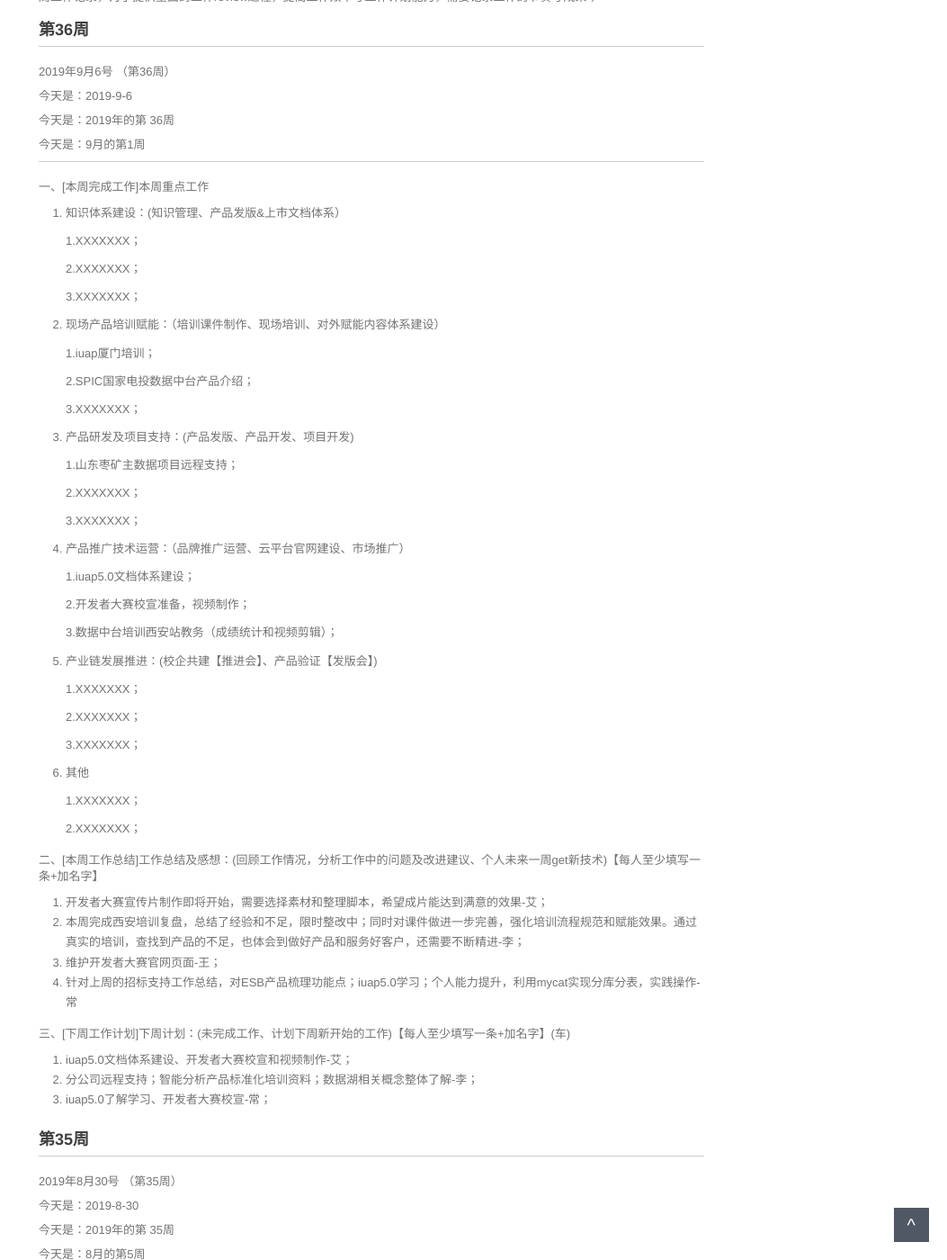
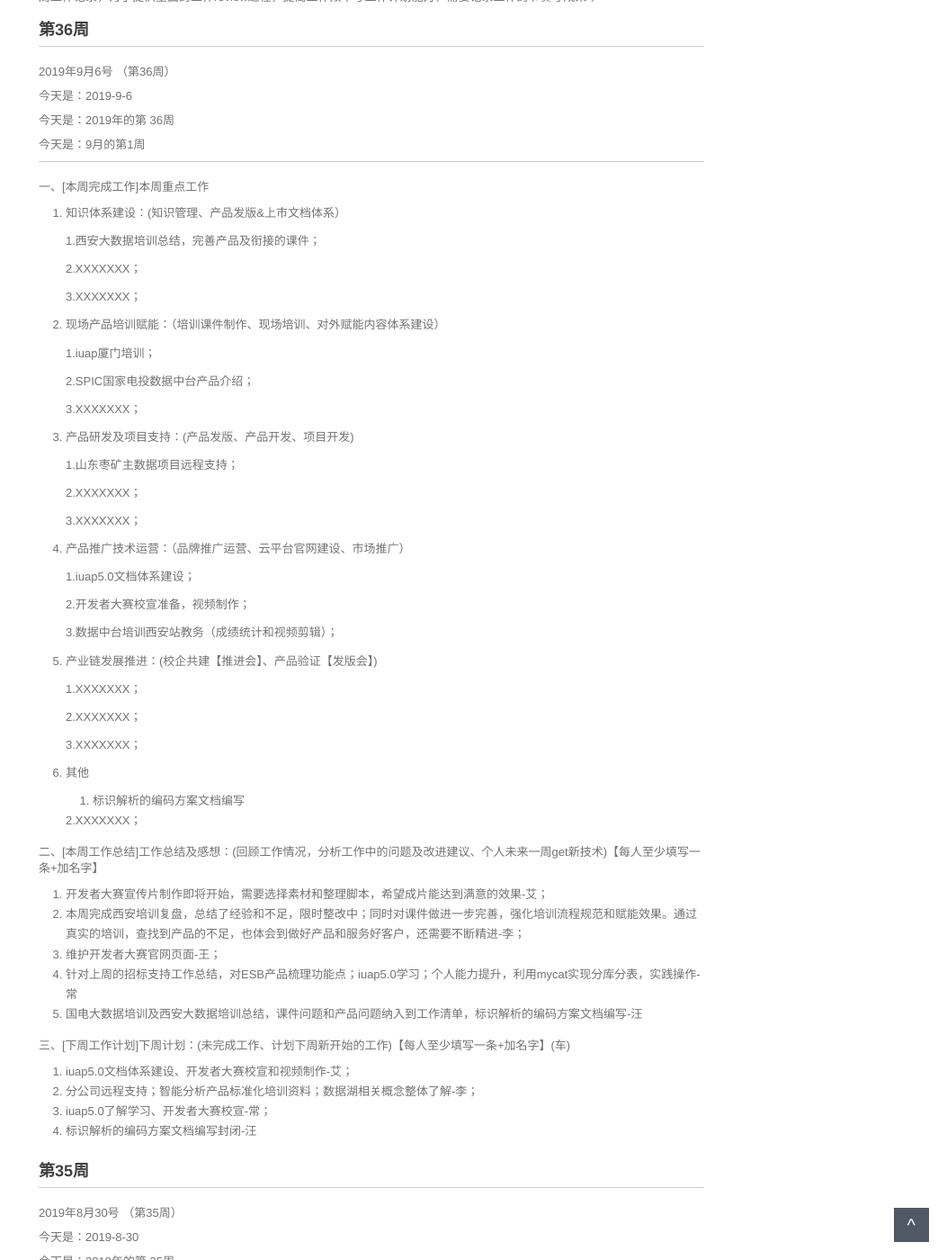
Before and after one commit to walllFlower/blog, a Jekyll site: the page built from _posts/2018-07-17-day_report_cxz.md, in a window 1280 px wide and 1400 px high, scrolled down 310 px. Shown: the whole window at 90% size, without its empty margins (227-1280 px from the left). Built offline with Jekyll 4.4.1, drawn with Linux system fonts in a browser that asks for light colours; comment, search, counter and statistics services are not loaded.

Commit message:
Update 2018-07-17-day_report_cxz.md

```diff
--- a/_posts/2018-07-17-day_report_cxz.md
+++ b/_posts/2018-07-17-day_report_cxz.md
@@ -26,7 +26,7 @@ categories: 技术运营工作周报
 
 1. 知识体系建设：(知识管理、产品发版&上市文档体系）
 
-    1.XXXXXXX；
+    1.西安大数据培训总结，完善产品及衔接的课件；
 
     2.XXXXXXX；
 
@@ -67,7 +67,7 @@ categories: 技术运营工作周报
 
 6. 其他
 
-    1.XXXXXXX；
+    1. 标识解析的编码方案文档编写
 
     2.XXXXXXX；
 
@@ -77,12 +77,14 @@ categories: 技术运营工作周报
 2. 本周完成西安培训复盘，总结了经验和不足，限时整改中；同时对课件做进一步完善，强化培训流程规范和赋能效果。通过真实的培训，查找到产品的不足，也体会到做好产品和服务好客户，还需要不断精进-李；
 3. 维护开发者大赛官网页面-王；
 4. 针对上周的招标支持工作总结，对ESB产品梳理功能点；iuap5.0学习；个人能力提升，利用mycat实现分库分表，实践操作-常
+5. 国电大数据培训及西安大数据培训总结，课件问题和产品问题纳入到工作清单，标识解析的编码方案文档编写-汪
 
 三、[下周工作计划]下周计划：(未完成工作、计划下周新开始的工作)【每人至少填写一条+加名字】(车)
 
 1. iuap5.0文档体系建设、开发者大赛校宣和视频制作-艾；
 2. 分公司远程支持；智能分析产品标准化培训资料；数据湖相关概念整体了解-李；
 3. iuap5.0了解学习、开发者大赛校宣-常；
+4. 标识解析的编码方案文档编写封闭-汪
 
 
 
@@ -157,6 +159,7 @@ categories: 技术运营工作周报
 3.　本周完成了政务云原生培训；现场支持郑州自来水供应项目的产品演示；第一次接触招标的事情，与讲课是不同的概念-常；
 4.  政务云原生培训iuap3.5.6，iuap5.0元数据+UI模板设计学习，开发者大赛技术支持，恒生电子客户iuap5.0产品演示技术支持-卢；
 5.  政务云原生培训iuap3.5.6，用友云官网维护更新-孙；
+6.  西安大数据培训-汪
 
 三、[下周工作计划]下周计划：(未完成工作、计划下周新开始的工作)【每人至少填写一条+加名字】(车)
 
```
